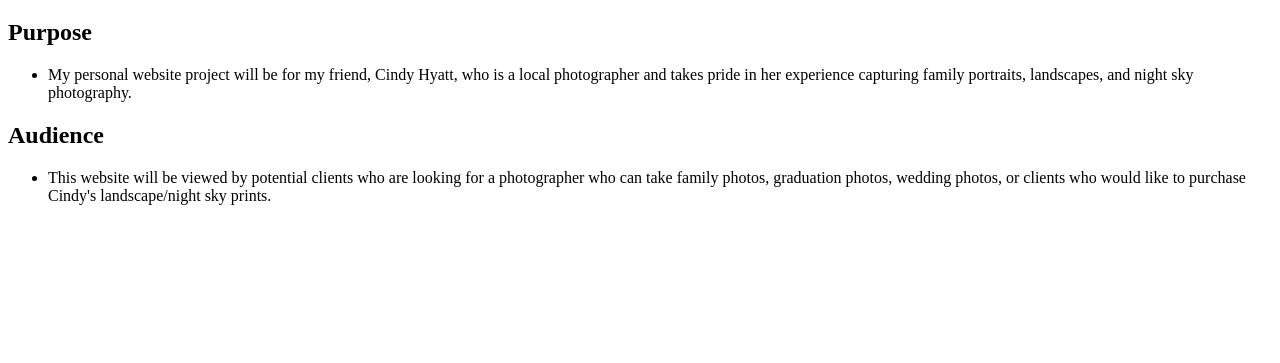
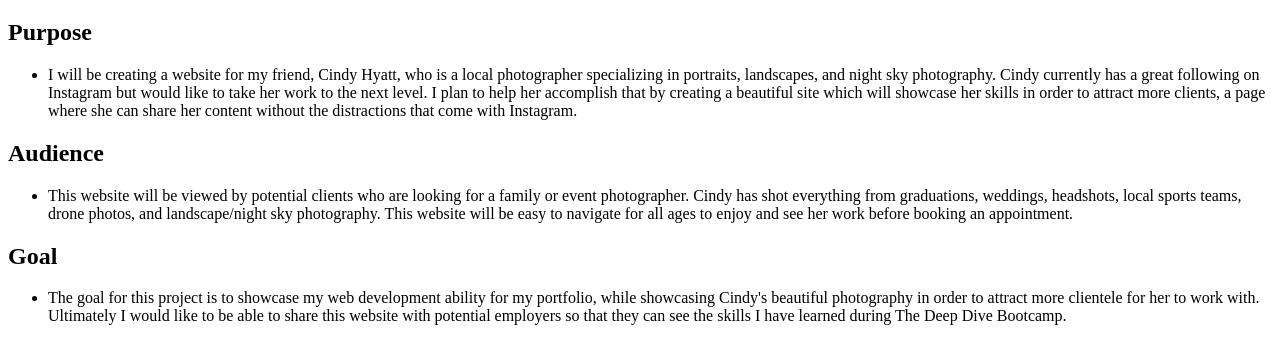
Before and after one commit to Crualizo/celeste-pwp, a plain HTML site: page documentation/milestone-1.html in a window 1280 px wide. Shown: the part 61-424 px from the top of the page. Drawn offline with Linux system fonts and the light colour scheme.

Commit message:
saving changes to purpose, audience, and goal sections.

```diff
--- a/documentation/milestone-1.html
+++ b/documentation/milestone-1.html
@@ -9,12 +9,17 @@
 
 <h2>Purpose</h2>
 <ul>
-    <li>My personal website project will be for my friend, Cindy Hyatt, who is a local photographer and takes pride in her experience capturing family portraits, landscapes, and night sky photography.</li>
+    <li>I will be creating a website for my friend, Cindy Hyatt, who is a local photographer specializing in portraits, landscapes, and night sky photography. Cindy currently has a great following on Instagram but would like to take her work to the next level. I plan to help her accomplish that by creating a beautiful site which will showcase her skills in order to attract more clients, a page where she can share her content without the distractions that come with Instagram.</li>
 </ul>
 
 <h2>Audience</h2>
 <ul>
-    <li>This website will be viewed by potential clients who are looking for a photographer who can take family photos, graduation photos, wedding photos, or clients who would like to purchase Cindy's landscape/night sky prints.</li>
+    <li>This website will be viewed by potential clients who are looking for a family or event photographer. Cindy has shot everything from graduations, weddings, headshots, local sports teams, drone photos, and landscape/night sky photography. This website will be easy to navigate for all ages to enjoy and see her work before booking an appointment.</li>
+</ul>
+
+<h2>Goal</h2>
+<ul>
+    <li>The goal for this project is to showcase my web development ability for my portfolio, while showcasing Cindy's beautiful photography in order to attract more clientele for her to work with. Ultimately I would like to be able to share this website with potential employers so that they can see the skills I have learned during The Deep Dive Bootcamp.</li>
 </ul>
 
 </body>
```
